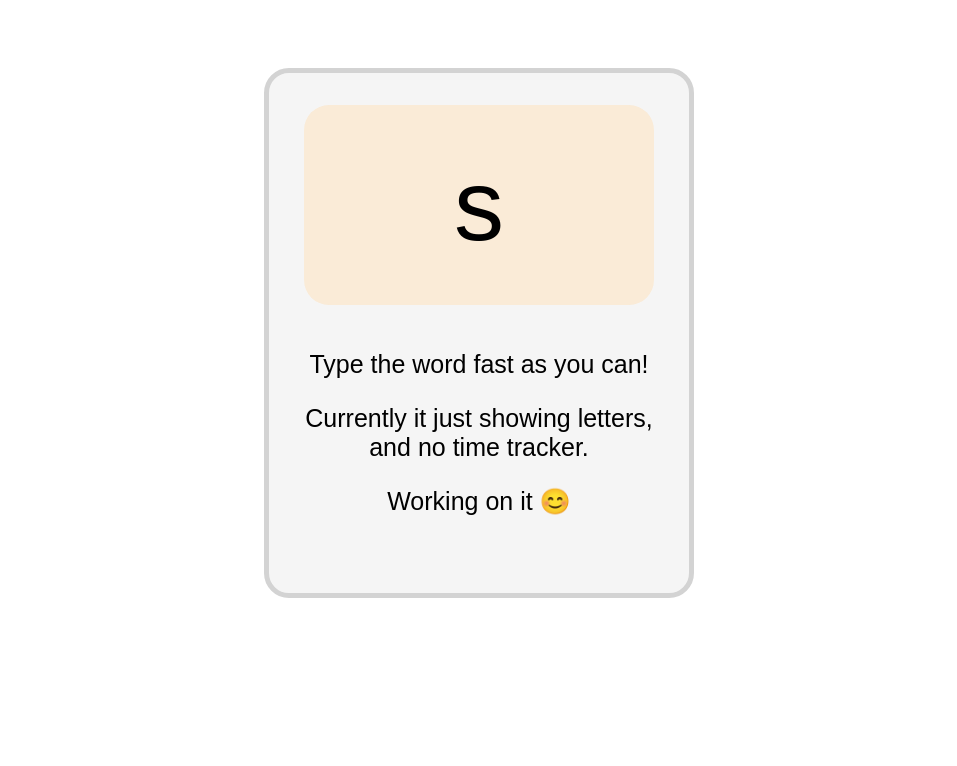
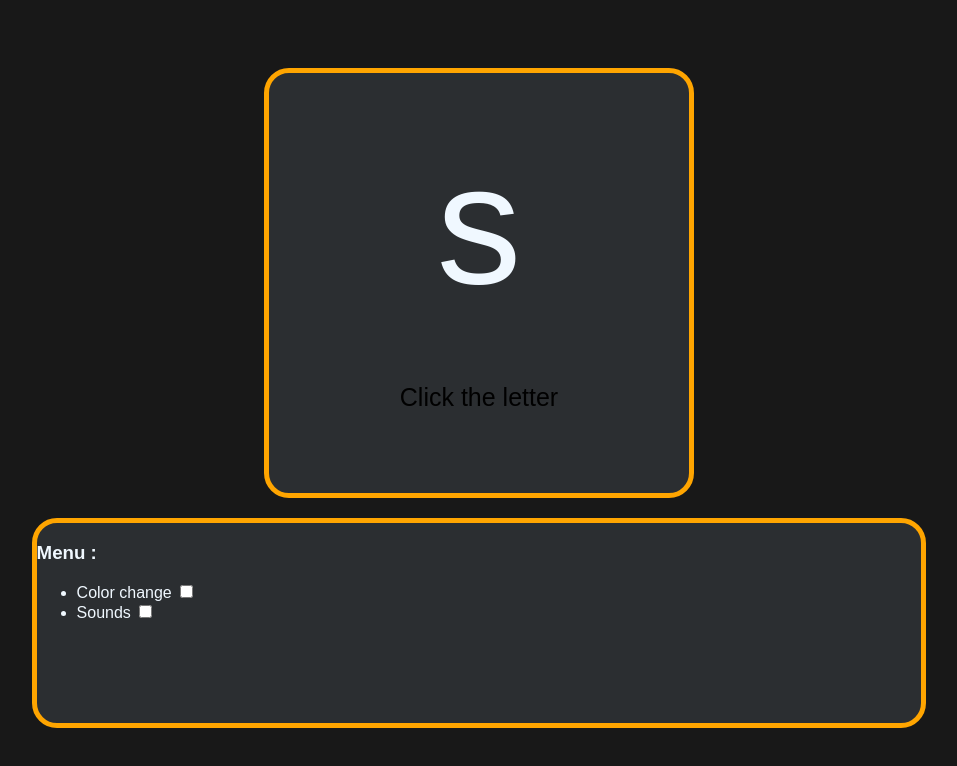
Before and after one commit to cfardin/Key-Reflex, a plain HTML site: page index.html in a window 1280 px wide. Shown: the whole page, without its empty margins (161-1118 px from the left). Drawn offline with Linux system fonts and the light colour scheme.

Commit message:
made some changes, added a nemuber or many settings, still working on the layout

```diff
--- a/index.html
+++ b/index.html
@@ -12,11 +12,21 @@
              <p><span id="display_key">a</span></p>
         </div>
         <div id="key_info" class="">
-            <p>Type the word fast as you can!</p>
-            <p>Currently it just showing letters, and no time tracker.</p>
-            <p>Working on it 😊</p>
+           <p>Click the letter</p>
         </div>
     </div>
+
+    <section id="menu" class=" font_white">
+        <div class="menu_head">
+            <h3>Menu : </h3>
+        </div>
+        <div class="menu_items">
+            <ul>
+                <li>Color change <input type="checkbox"></li>
+                <li>Sounds <input type="checkbox"></li>
+            </ul>
+        </div>
+    </section>
     <script src="main.js"></script>
 </body>
 </html>
--- a/main.js
+++ b/main.js
@@ -17,6 +17,7 @@ const wrongSound = new Audio('./sounds/wrong.mp3');
 
 
 const display = document.getElementById("display_key");
+// const display = document.getElementsByClassName("display_key");
 
 let currentLetter = "";
 
--- a/styles.css
+++ b/styles.css
@@ -3,13 +3,23 @@ body{
     display: flex;
     justify-content: center;
     align-items: center;
+    /* background-color: #343a40; */
+    background-color: #181818;
+    flex-direction: column;
 }
 
+
+.font_white{
+    color: aliceblue;
+}
+
+
 #key_box{
-    background-color: whitesmoke;
-    border: 5px solid lightgray;
+    /* background-color: whitesmoke; */
+    background-color:  #2b2e31;
+    border: 5px solid orange;
     width: 400px;
-    height: 500px;
+    height: 400px;
     padding: 10px;
     border-radius: 25px;
     margin-top: 60px;
@@ -21,17 +31,14 @@ body{
 }
 
 #key_area{
-    width: 350px;
-    height: 200px;
-    background-color: antiquewhite;
+    color: aliceblue;
     display: flex;
     justify-content: center;
     align-items: center;
-    border-radius: 25px;
 }
 
 #display_key{
-    font-size: 100px;
+    font-size: 170px;
 }
 
 #key_info{
@@ -42,3 +49,14 @@ body{
     font-size: 25px;
     text-align: center;
 }
+
+
+#menu{
+    width: 70%;
+    height: 200px;
+    background-color: #2b2e31;
+    border: 5px solid orange;
+    border-radius: 25px;
+    margin-top: 20px;
+
+}
```
